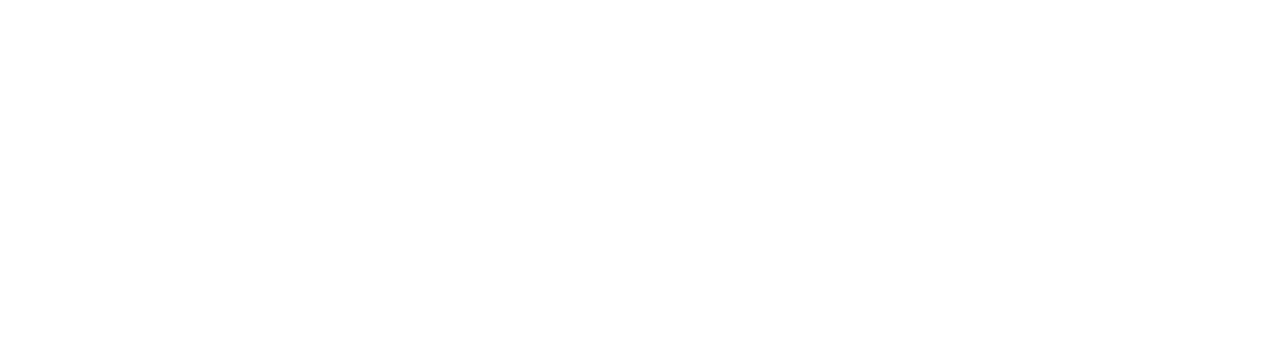
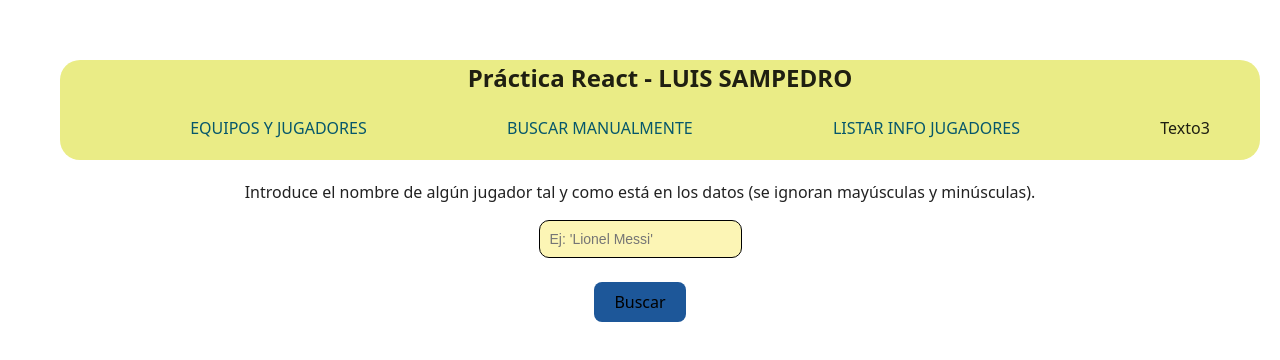
Before and after one commit to 0xLuisfer/practica-react-luis-sampedro, a React (Vite) app: page /buscarJugador in a window 1280 px wide. Before the commit this address had no page. Shown: the top 360 px of the page. Built offline with nearby package versions, Linux system fonts and the light colour scheme.

Commit message:
React. Creación de componente BuscadorJugador, donde se hace uso de useEffect, para activar eventos de input y botón, y simular una simple interacción de chat

```diff
--- a/src/App.jsx
+++ b/src/App.jsx
@@ -2,6 +2,7 @@
 import NavegationComponent from './components/NavegationComponent';
 import { BrowserRouter, Routes, Route } from 'react-router-dom';
 import ListaJugadores from './pages/ListaJugadores'
+import BuscadorJugador from './components/BuscadorJugador';
 import './App.css'
 
 function App() {
@@ -19,7 +20,7 @@
 
         {/** Otras rutas */}
         <Route path="/listarJugadores" element={<ListaJugadores />} />
-
+        <Route path="/buscarJugador" element={<BuscadorJugador />} />
       </Routes>
     </BrowserRouter>
   )
--- /dev/null
+++ b/src/components/BuscadorJugador.jsx
@@ -0,0 +1,48 @@
+import { useState, useEffect } from "react";
+import datos from "../datos.json";
+import NavegationComponent from "./NavegationComponent";
+
+function BuscadorJugador() {
+    const [nombre, setNombre] = useState(""); // lo que escribe el usuario
+    const [mensaje, setMensaje] = useState(""); // resultado que se muestra
+    const [buscar, setBuscar] = useState(false); // para activar la búsqueda
+
+    // useEffect que se ejecuta cuando el usuario escribe en el input o pulsa el botón
+    useEffect(() => {
+        if (!buscar) return; // bloquea el useEffect hasta que el usuario pulse el botón de 'buscar'
+
+        // buscamos jugador y guardamos en una variable
+        const jugadorEncontrado = datos.find(
+            (j) => j.nombre.toLowerCase() === nombre.toLowerCase()
+        );
+
+        if (jugadorEncontrado) {
+            setMensaje(
+                `Jugador ${jugadorEncontrado.nombre}, nacido en ${jugadorEncontrado.pais}, tiene ${jugadorEncontrado.edad} años y juega en ${jugadorEncontrado.equipo}.`
+            );
+        } else {
+            setMensaje(`Jugador "${nombre}" no encontrado.`);
+        }
+
+        setBuscar(false); // se resetea para poder hacer una nueva búsqueda
+    }, [buscar, nombre]);
+
+    return (
+        <>
+            <NavegationComponent />
+            <p>
+                Introduce el nombre de algún jugador tal y como está en los datos (se ignoran mayúsculas y minúsculas).
+            </p>
+            <input
+                type="text" placeholder="Ej: 'Lionel Messi'" value={nombre} onChange={(e) => setNombre(e.target.value)}
+            />
+            <br /><br />
+            <button onClick={() => setBuscar(true)}>Buscar</button>
+
+            {/** Renderizado condicional, no muestra nada si aún no existe el mensaje */}
+            {mensaje ? <p>{mensaje}</p> : null}
+        </>
+    );
+}
+
+export default BuscadorJugador;
--- a/src/components/ButtonComponent.jsx
+++ b/src/components/ButtonComponent.jsx
@@ -24,7 +24,7 @@
     return (
         <>
             <button onClick={mostrarInfo}>Jugadores y equipos</button><br /><br />
-            {/* Transformamos a texto, sin ninguna función adicional (null) y con indentación de 2 */}
+            {/* Renderización condicional */}
             {info ? (
                 <table border="1" cellPadding="5">
                     <thead>
--- a/src/components/NavegationComponent.jsx
+++ b/src/components/NavegationComponent.jsx
@@ -11,7 +11,7 @@
                         <ul><Link to="/">EQUIPOS Y JUGADORES</Link></ul>
                     </li>
                     <li>
-                        <ul>BUSCAR MANUALMENTE</ul>
+                        <ul><Link to="/buscarJugador">BUSCAR MANUALMENTE</Link></ul>
                     </li>
                     <li>
                         <ul><Link to="/listarJugadores">LISTAR INFO JUGADORES</Link></ul>
--- a/src/index.css
+++ b/src/index.css
@@ -15,7 +15,7 @@
 
 a {
   font-weight: 500;
-  color: #646cff;
+  color: #06576b;
   text-decoration: inherit;
 }
 a:hover {
@@ -54,3 +54,12 @@
 table td {
   padding: 20px;
 }
+
+input {
+  background-color: #fcf5b5;
+  padding: 10px;
+  border-radius: 10px;
+  font-size: 14px;
+  color: black;
+  border: solid black 1px
+}
```
